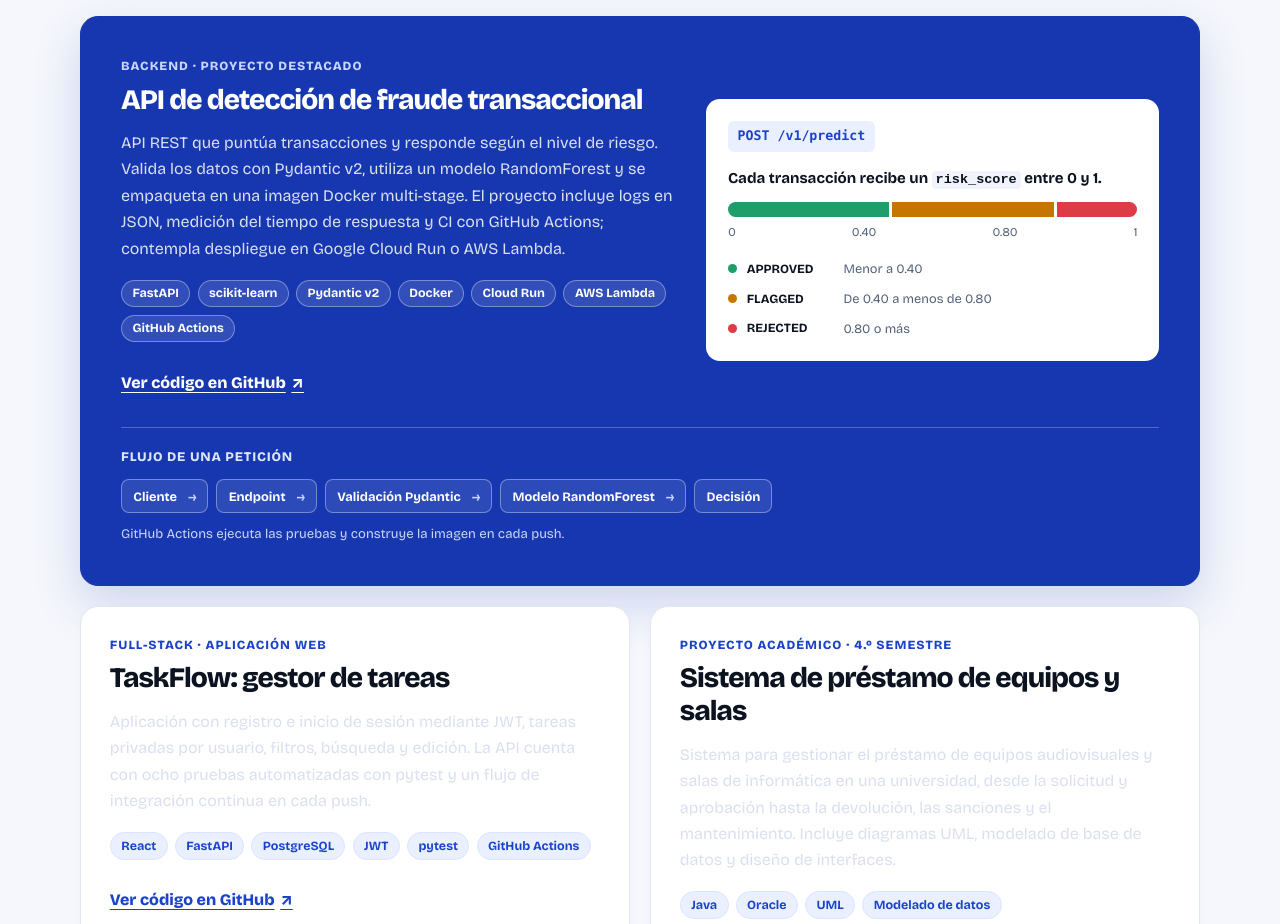
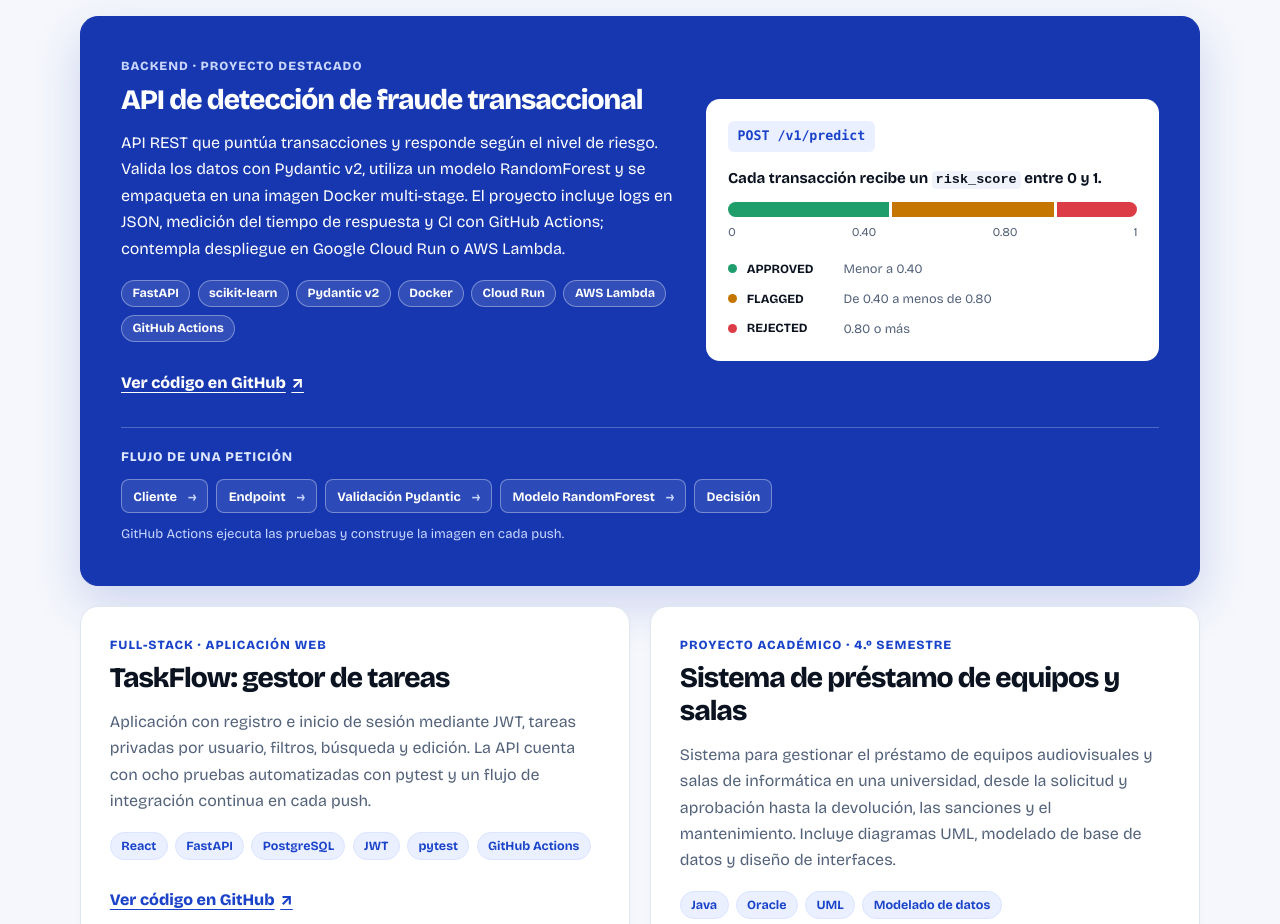
Before and after one commit to andres011120006/portafolio, a plain HTML site: page index.html in a window 1280 px wide. Shown: the part 1160-2084 px from the top of the page. Drawn offline with nearby package versions, Linux system fonts and the light colour scheme.

Commit message:
se corrigio color de letras

```diff
--- a/css/styles.css
+++ b/css/styles.css
@@ -460,7 +460,7 @@ section[id],
   color: var(--color-muted);
 }
 
-/* Proyectos: cuadrícula visible en lugar de carrusel */
+/* Proyectos */
 .project-grid {
   display: grid;
   grid-template-columns: repeat(2, minmax(0, 1fr));
@@ -514,13 +514,16 @@ section[id],
   line-height: 1.17;
 }
 
+/* Descripción general de proyectos */
 .project-card p:not(.project-kicker):not(.pipeline-title):not(.pipeline-note) {
   margin-top: 0.85rem;
-  color: #dae0f0 ;
+  color: var(--color-muted);
 }
 
-.project-card-featured .project-copy > p:not(.project-kicker) {
-  color: #dae0f0;
+/* CORRECCIÓN: descripción de la tarjeta destacada en blanco puro */
+.project-card-featured .project-copy > p:not(.project-kicker):not(.pipeline-title):not(.pipeline-note) {
+  color: #FFFFFF !important;
+  opacity: 1;
 }
 
 .tags {
@@ -1082,7 +1085,7 @@ section[id],
   text-underline-offset: 3px;
 }
 
-/* Animaciones: solo se activan si la persona no ha pedido reducir movimiento. */
+/* Animaciones */
 @media (prefers-reduced-motion: no-preference) {
   html {
     scroll-behavior: smooth;
@@ -1093,7 +1096,9 @@ section[id],
   }
 
   @keyframes flow-dash {
-    to { stroke-dashoffset: -32; }
+    to {
+      stroke-dashoffset: -32;
+    }
   }
 
   .reveal {
@@ -1108,7 +1113,6 @@ section[id],
     transform: translateY(0);
     will-change: auto;
   }
-
 }
 
 @media (prefers-reduced-motion: no-preference) and (hover: hover) and (pointer: fine) {
```
